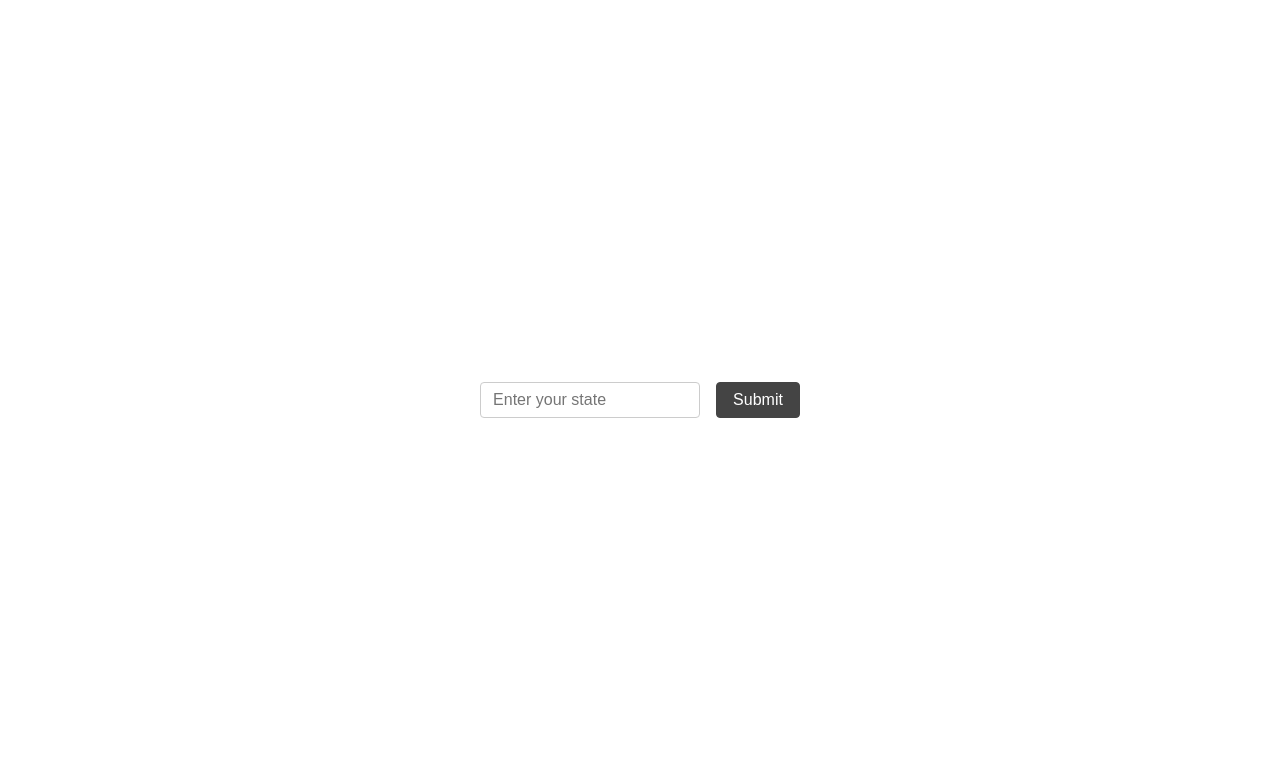
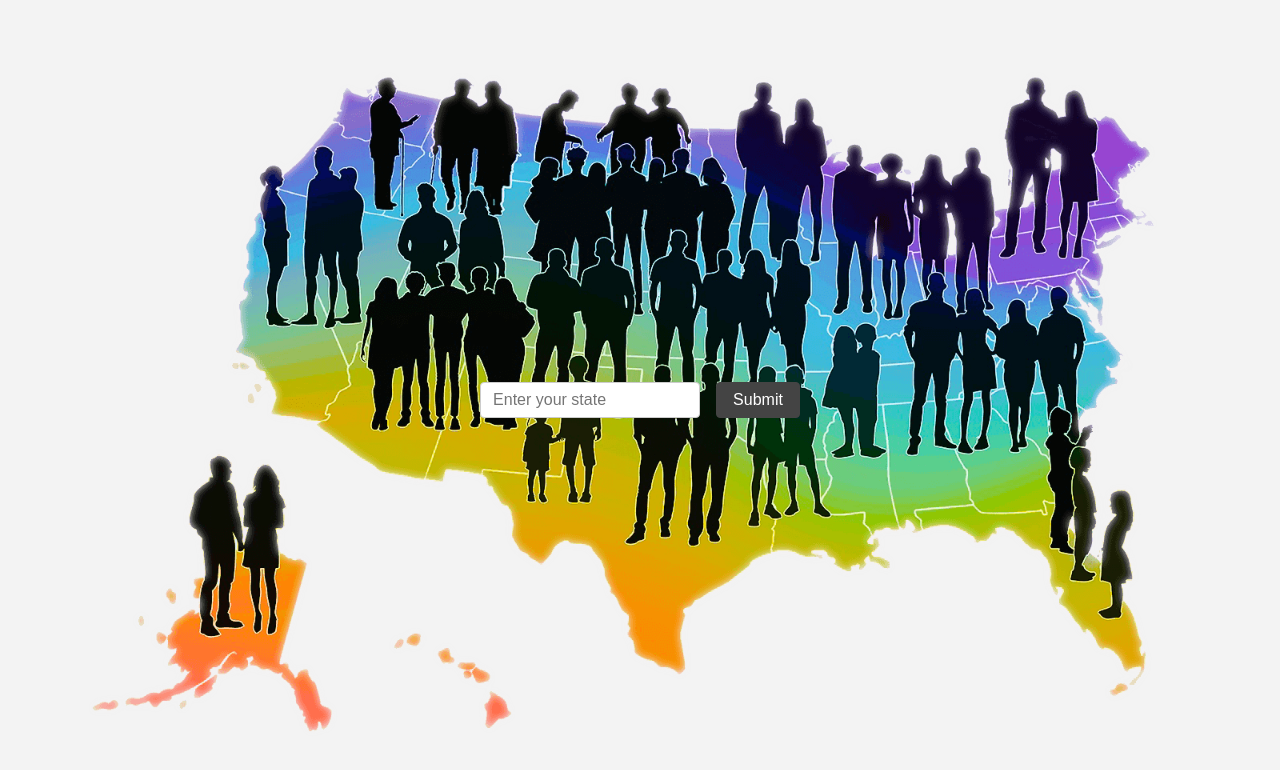
Before and after one commit to zcdev/geovibe-rebuild-2025, a React (Vite) app: page / in a window 1280 px wide. Shown: the top 770 px of the page. Built offline with nearby package versions, Linux system fonts and the light colour scheme.

Commit message:
Refine base styles with dark mode support in index.css and update transparent background image

```diff
--- a/src/index.css
+++ b/src/index.css
@@ -1,3 +1,5 @@
+@import url('https://fonts.googleapis.com/css2?family=Inter:ital,opsz,wght@0,14..32,100..900;1,14..32,100..900&display=swap');
+
 * {
   margin: 0;
   padding: 0;
@@ -5,55 +7,61 @@
 }
 
 :root {
-  font-family: system-ui, Avenir, Helvetica, Arial, sans-serif;
+  font-family: "Inter", Helvetica, Arial, sans-serif;
   line-height: 1.5;
   font-weight: 400;
-
   color-scheme: light dark;
-  color: rgba(255, 255, 255, 0.87);
-  background-color: #242424;
-
+  color: #333;
+  font-style: normal;
   font-synthesis: none;
+  font-optical-sizing: auto;
   text-rendering: optimizeLegibility;
   -webkit-font-smoothing: antialiased;
   -moz-osx-font-smoothing: grayscale;
 }
 
-a {
-  font-weight: 500;
-  color: #646cff;
-  text-decoration: inherit;
-}
-
-a:hover {
-  color: #535bf2;
+html {
+  scroll-behavior: smooth;
 }
 
 body {
   margin: 0;
   display: flex;
-  place-items: center;
+  align-items: center;
   justify-content: center;
-  min-width: 320px;
+  min-width: 20rem;
   min-height: 100vh;
+  background-color: #f3f3f3;
+  background-image: url('./assets/geovibe-bg-img.png');
+  background-size: contain;
+  background-position: center;
+  background-repeat: no-repeat;
+  background-attachment: fixed;
 }
 
-h1 {
-  font-size: 3.2em;
-  line-height: 1.1;
+em {
+  text-shadow: 2px 2px 10px rgba(157, 161, 170, 0.85), 2px 2px 10px rgba(157, 161, 170, 0.85);
 }
 
-@media (prefers-color-scheme: light) {
-  :root {
-    color: #213547;
-    background-color: #ffffff;
+@media (prefers-color-scheme: dark) {
+  body {
+    background-color: #333;
   }
 
-  a:hover {
-    color: #747bff;
+  input {
+    background-color: #222;
+    color: #f3f3f3;
+    border: 1px solid #666;
+  }
+
+  input::placeholder {
+    color: #ccc;
   }
 
   button {
-    background-color: #f9f9f9;
+    background-color: #555;
+    color: #f3f3f3;
+    border: 1px solid #777;
+    cursor: pointer;
   }
 }
```
Also changed, not shown: src/assets/geovibe-bg-img.png (added).
